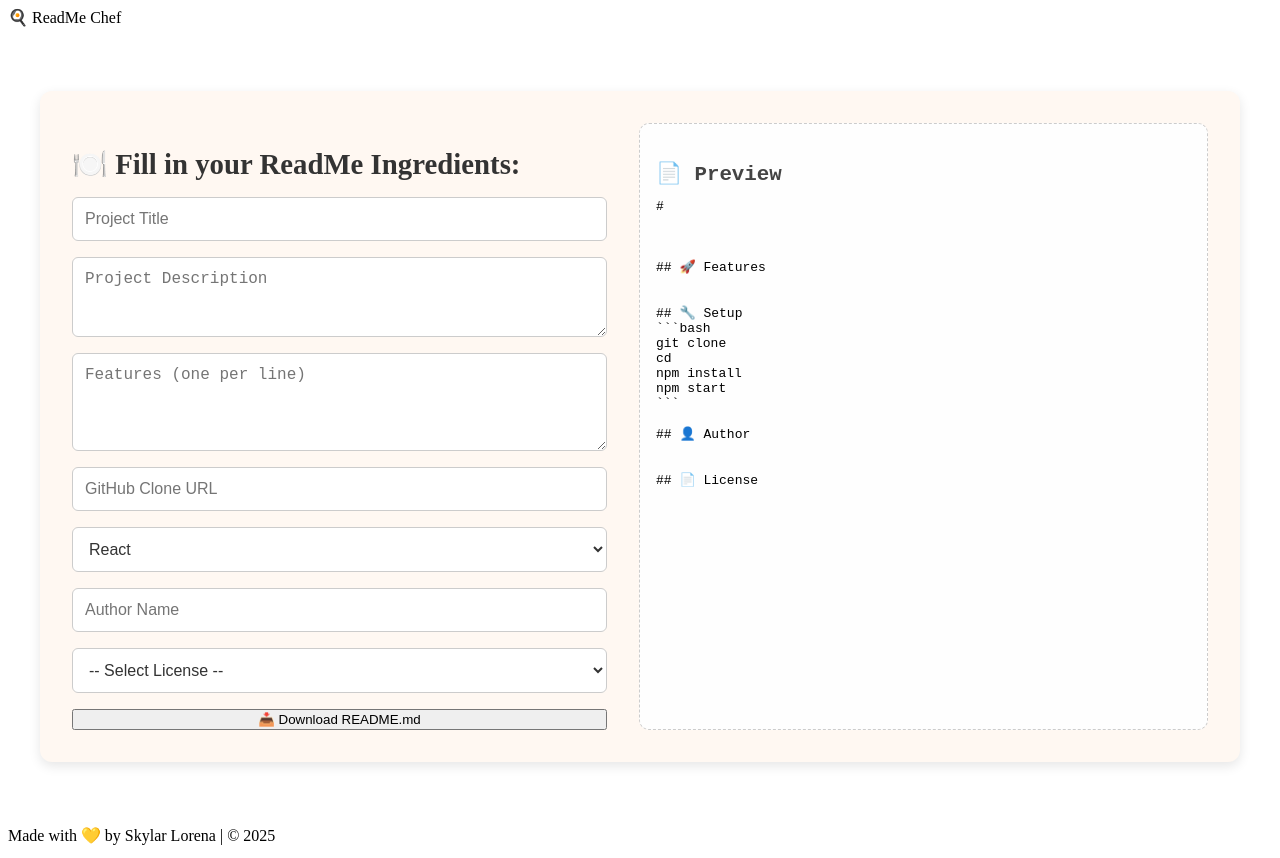
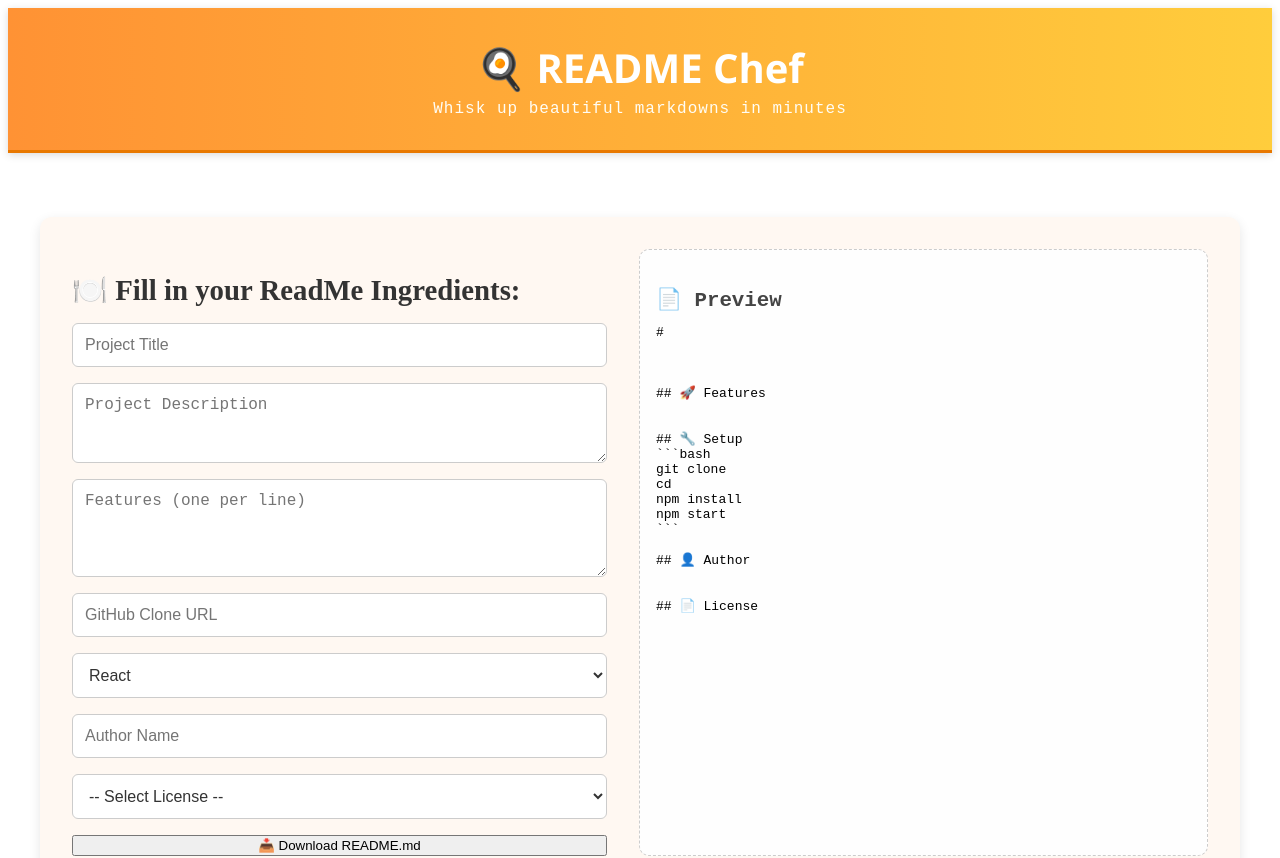
Before and after one commit to Skylar-Lorena/readme_chef, a React (Vite) app: page / in a window 1280 px wide. Shown: the top 858 px of the page. Built offline with nearby package versions, Linux system fonts and the light colour scheme.

Commit message:
Refined .header CSS with Centering, Custom Font, Tagline, Styling:

```diff
--- a/src/components/Header.jsx
+++ b/src/components/Header.jsx
@@ -1,10 +1,13 @@
 import "../styles/Header.css"
 
 
-const Header = () => (
-  <header className="bg-orange-500 text-white py-4 px-6 text-center text-2xl font-bold shadow">
-    🍳 ReadMe Chef
-  </header>
-);
+const Header = () => {
+  return (
+    <header className="header">
+      🍳 README Chef
+      <div className="header-tagline">Whisk up beautiful markdowns in minutes</div>
+    </header>
+  );
+};
 
 export default Header;
--- a/src/styles/Header.css
+++ b/src/styles/Header.css
@@ -1,9 +1,20 @@
 .header {
   background: linear-gradient(to right, #ff9234, #ffcd3c);
-  padding: 1.2rem;
-  color: white;
+  padding: 2rem 1.5rem;
   text-align: center;
-  font-size: 2rem;
-  font-weight: bold;
-  border-bottom: 2px solid #e87800;
+  color: #ffffff;
+  font-size: 2.5rem;
+  font-weight: 800;
+  font-family: 'Poppins', 'Segoe UI', sans-serif;
+  border-bottom: 3px solid #e87800;
+  box-shadow: 0 2px 8px rgba(0, 0, 0, 0.15);
 }
+
+.header-tagline {
+  font-size: 1rem;
+  font-weight: 500;
+  color: #fffdf5;
+  margin-top: 0.3rem;
+  font-family: 'Courier New', monospace;
+  letter-spacing: 1px;
+}
```
